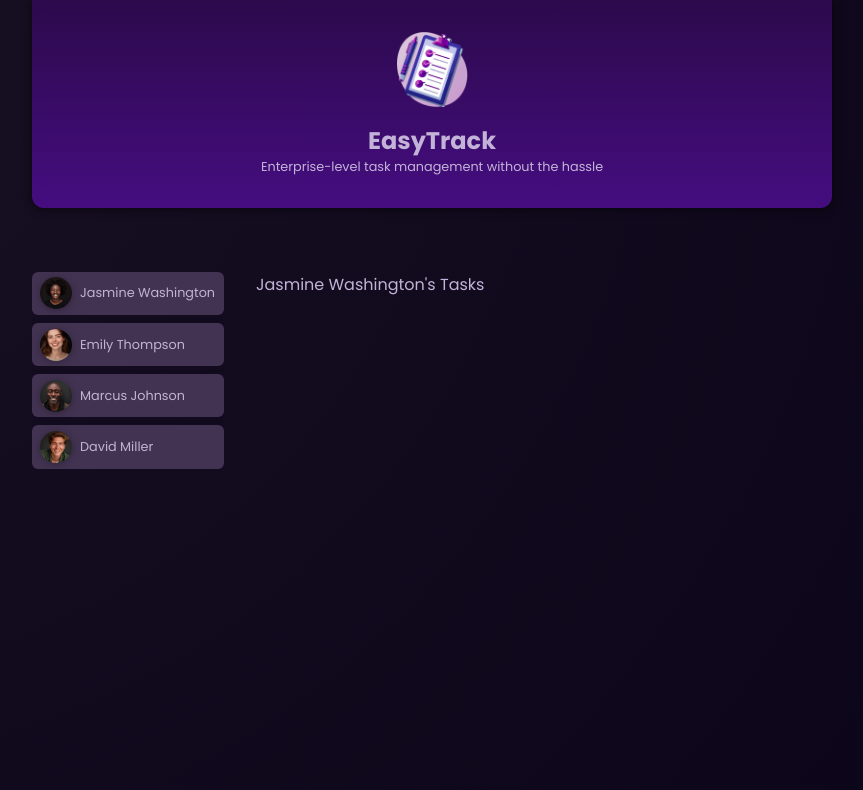
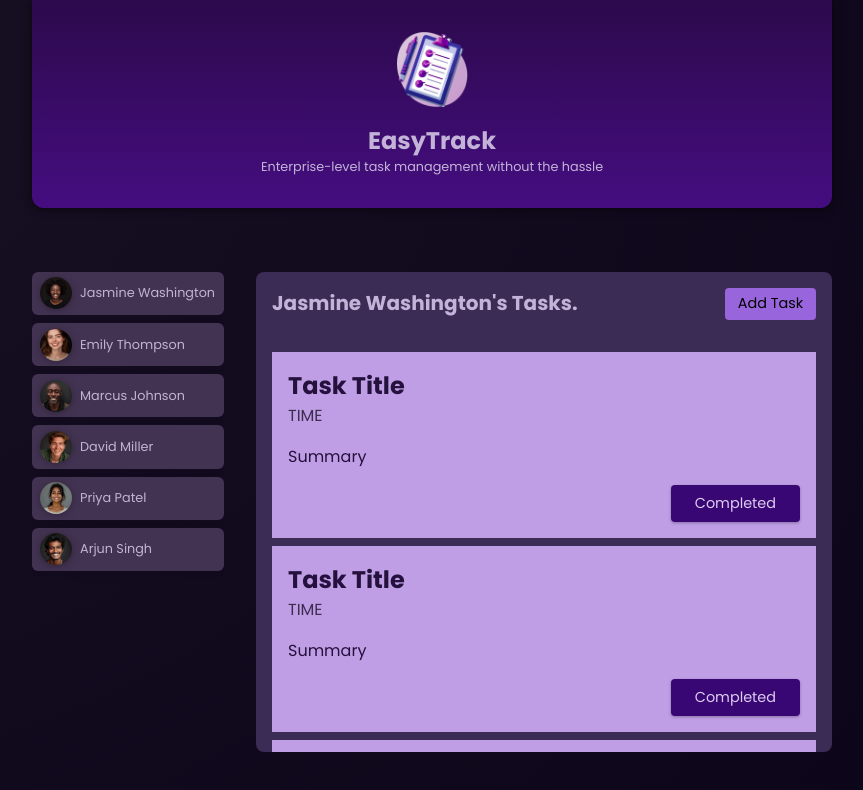
Before and after one commit to Devansh27112001/angular-zero-to-hero, an Angular app in the folder 01-starting-project/: page / in a window 1280 px wide. Both pictures are taken after a click on the button "Jasmine Washington". Shown: the top 790 px of the page, without its empty margins (208-1071 px from the left). Built offline with nearby package versions, Linux system fonts and the light colour scheme.

Commit message:
Adding tasks for specific user

```diff
--- a/01-starting-project/src/app/app.component.html
+++ b/01-starting-project/src/app/app.component.html
@@ -3,19 +3,16 @@
 <!-- <app-user></app-user> -->
 <main>
   <ul id="users">
-    <li>
-      <app-user [user]="users[0]" (custSelect)="onSelectUser($event)" />
-    </li>
-    <li>
-      <app-user [user]="users[1]" (custSelect)="onSelectUser($event)" />
-    </li>
-    <li>
-      <app-user [user]="users[2]" (custSelect)="onSelectUser($event)" />
-    </li>
-    <li>
-      <app-user [user]="users[3]" (custSelect)="onSelectUser($event)" />
-    </li>
+    @for (user of users; track user.id) {
+      <li>
+        <app-user [user]="user" (custSelect)="onSelectUser($event)" />
+      </li>
+    }
   </ul>
 
-  <app-tasks [userObj]="userObject"></app-tasks>
+  @if (userObject) {
+    <app-tasks [userObj]="userObject"></app-tasks>
+  } @else {
+    <p>Please select a user</p>
+  }
 </main>
--- a/01-starting-project/src/app/app.component.ts
+++ b/01-starting-project/src/app/app.component.ts
@@ -15,11 +15,7 @@ import { UserObject } from './utility/types';
 export class AppComponent {
   users = DUMMY_USERS;
 
-  userObject: UserObject = {
-    id: '',
-    name: '',
-    avatar: '',
-  };
+  userObject?: UserObject;
   tmpUser = { id: '01', name: 'Devansh', avatar: 'testAvatar' };
 
   onSelectUser(User: UserObject): void {
--- /dev/null
+++ b/01-starting-project/src/app/tasks/task/task.component.css
@@ -0,0 +1,37 @@
+article {
+  padding: 1rem;
+  color: #25113d;
+  background-color: #bf9ee5;
+}
+
+h2 {
+  margin: 0;
+}
+
+time {
+  color: #3c2c50;
+}
+
+.actions {
+  text-align: right;
+  margin: 0;
+}
+
+.actions button {
+  font: inherit;
+  font-size: 0.9rem;
+  cursor: pointer;
+  background-color: #380774;
+  color: #decdf2;
+  border-radius: 4px;
+  padding: 0.5rem 1.5rem;
+  border: none;
+  box-shadow: 0 1px 3px rgba(0, 0, 0, 0.3);
+  transition: all 0.3s ease;
+}
+
+.actions button:hover,
+.actions button:active {
+  background-color: #4a0774;
+  box-shadow: 0 1px 6px rgba(0, 0, 0, 0.3);
+}
--- /dev/null
+++ b/01-starting-project/src/app/tasks/task/task.component.html
@@ -0,0 +1,8 @@
+<article>
+  <h2>Task Title</h2>
+  <time>TIME</time>
+  <p>Summary</p>
+  <p class="actions">
+    <button>Completed</button>
+  </p>
+</article>
--- a/01-starting-project/src/app/tasks/tasks.component.css
+++ b/01-starting-project/src/app/tasks/tasks.component.css
@@ -0,0 +1,63 @@
+#tasks {
+  padding: 1rem;
+  border-radius: 8px;
+  max-height: 60vh;
+  overflow: auto;
+  background-color: #3a2c54;
+}
+
+header {
+  display: flex;
+  justify-content: space-between;
+  align-items: flex-start;
+  margin-bottom: 2rem;
+  gap: 1rem;
+}
+
+h2 {
+  margin: 0;
+  font-size: 0.9rem;
+  width: 60%;
+  text-wrap: balance;
+}
+
+menu {
+  margin: 0;
+  padding: 0;
+}
+
+menu button {
+  font: inherit;
+  cursor: pointer;
+  background-color: #9965dd;
+  border-radius: 4px;
+  border: none;
+  padding: 0.35rem 0.8rem;
+  font-size: 0.9rem;
+}
+
+menu button:hover,
+menu button:active {
+  background-color: #a565dd;
+}
+
+ul {
+  list-style: none;
+  margin-top: 1rem;
+  padding: 0;
+  display: flex;
+  flex-direction: column;
+  gap: 0.5rem;
+  max-height: 50vh;
+  overflow: auto;
+}
+
+@media (min-width: 768px) {
+  h2 {
+    font-size: 1.25rem;
+  }
+
+  menu {
+    width: auto;
+  }
+}
--- a/01-starting-project/src/app/tasks/tasks.component.html
+++ b/01-starting-project/src/app/tasks/tasks.component.html
@@ -1,7 +1,16 @@
-<div>
-  <span
-    >{{
-      userObj()?.name ? userObj()?.name + "'s Tasks" : "Please select a user"
-    }}
-  </span>
-</div>
+<section id="tasks">
+  <header>
+    <h2>{{ userObj()?.name }}'s Tasks.</h2>
+    <menu>
+      <button>Add Task</button>
+    </menu>
+  </header>
+
+  <ul>
+    @for (task of dummyTasks; track task.id) {
+      <li>
+        <app-task></app-task>
+      </li>
+    }
+  </ul>
+</section>
--- a/01-starting-project/src/app/tasks/tasks.component.ts
+++ b/01-starting-project/src/app/tasks/tasks.component.ts
@@ -1,14 +1,40 @@
 import { Component, input, Input } from '@angular/core';
 import { UserObject } from '../utility/types';
+import { TaskComponent } from './task/task.component';
 
 @Component({
   selector: 'app-tasks',
   standalone: true,
-  imports: [],
+  imports: [TaskComponent],
   templateUrl: './tasks.component.html',
   styleUrl: './tasks.component.css',
 })
 export class TasksComponent {
   userObj = input<UserObject | undefined>();
   // @Input() userObg: UserObject | undefined;
+  dummyTasks = [
+    {
+      id: 't1',
+      userId: 'u1',
+      title: 'Master Angular',
+      summary:
+        'Learn all the basic and advanced features of Angular & how to apply them.',
+      dueDate: '2025-12-31',
+    },
+    {
+      id: 't2',
+      userId: 'u3',
+      title: 'Build first prototype',
+      summary: 'Build a first prototype of the online shop website',
+      dueDate: '2024-05-31',
+    },
+    {
+      id: 't3',
+      userId: 'u3',
+      title: 'Prepare issue template',
+      summary:
+        'Prepare and describe an issue template which will help with project management',
+      dueDate: '2024-06-15',
+    },
+  ];
 }
```
Also changed, not shown: 01-starting-project/src/app/tasks/task/task.component.ts (added, +12 -0 lines).
